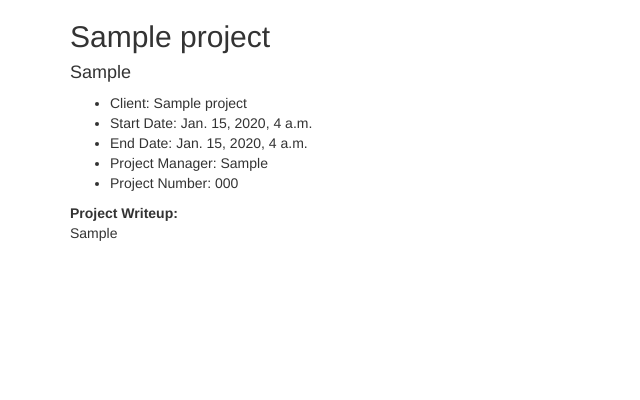
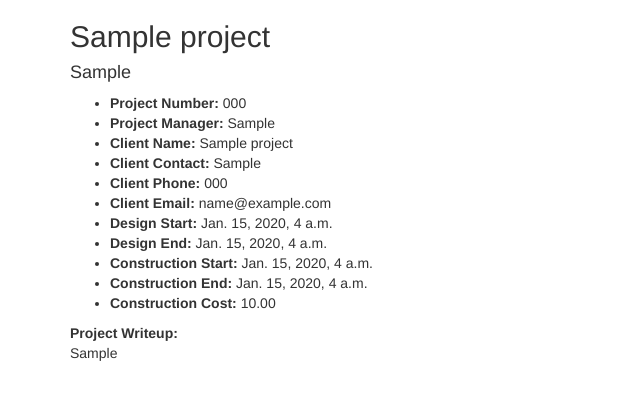
Before and after one commit to jbryandev/my-practice, a Django app: page /projects/1/ in a window 1280 px wide. Shown: the part 20-420 px from the top of the page, without its empty margins (0-640 px from the left). Run offline with Django 3.2, Linux system fonts and the light colour scheme; tables that the repository leaves empty hold one stand-in row (values such as "Sample post"); some libraries are stand-ins or nearby versions.

Commit message:
Revised proj details view and add model fields

```diff
--- a/mypractice/settings.py
+++ b/mypractice/settings.py
@@ -40,6 +40,7 @@ INSTALLED_APPS = [
     'django.contrib.staticfiles',
     'login_required',
     'django_tables2',
+    'phonenumber_field',
     'council',
     'projects',
 ]
@@ -139,3 +140,6 @@ django_heroku.settings(locals())
 # Login/Logout Redirects
 LOGIN_REDIRECT_URL = 'home'
 LOGOUT_REDIRECT_URL = 'home'
+
+# Phone Number Region
+PHONENUMBER_DEFAULT_REGION = 'US'
--- a/projects/admin.py
+++ b/projects/admin.py
@@ -5,8 +5,8 @@ from .models import Project
 # Register your models here.
 
 class ProjectAdmin(admin.ModelAdmin):
-    list_display = ('project_name', 'project_location')
-    list_filter = ['start_date']
+    list_display = ('project_name', 'client_name','project_location')
+    list_filter = ['des_end_date']
     search_fields = ['project_name']
 
 admin.site.register(Project, ProjectAdmin)
--- a/projects/models.py
+++ b/projects/models.py
@@ -1,19 +1,32 @@
+from django.core.validators import RegexValidator
 from django.db import models
+
+import phonenumbers
+from phonenumber_field.modelfields import PhoneNumberField
 
 # Create your models here.
 
 class Project(models.Model):
     project_name = models.CharField(max_length=200)
-    start_date = models.DateTimeField('start date')
-    end_date = models.DateTimeField('end date')
     project_location = models.CharField(max_length=200)
+    project_manager = models.CharField(max_length=200)
+    project_number = models.CharField(max_length=9, validators=[RegexValidator(r'^\d{0,9}$')])
+    project_writeup = models.TextField(null=True, blank=True)
     client_name = models.CharField(max_length=200)
-    project_manager = models.CharField(max_length=200)
-    project_number = models.CharField(max_length=10)
-    project_writeup = models.TextField()
+    client_contact = models.CharField(max_length=200, null=True, blank=True)
+    client_phone = PhoneNumberField(null=True, blank=True)
+    client_email = models.EmailField(max_length=200, null=True, blank=True)
+    des_start_date = models.DateTimeField('design start date', null=True, blank=True)
+    des_end_date = models.DateTimeField('design end date', null=True, blank=True)
+    con_start_date = models.DateTimeField('construction start date', null=True, blank=True)
+    con_end_date = models.DateTimeField('construction end date', null=True, blank=True)
+    con_cost = models.DecimalField('construction cost', max_digits=12, decimal_places=2, null=True, blank=True)
 
     def __str__(self):
         return self.project_name
 
     def get_absolute_url(self):
         return f"/projects/{self.id}/"
+
+    def formatted_phone(self, country=None):
+        return phonenumbers.parse(self.client_phone, country)
--- a/projects/templates/projects/detail.html
+++ b/projects/templates/projects/detail.html
@@ -1,19 +1,35 @@
 <!-- templates/index.html -->
 {% extends 'base.html' %}
+{% load project_extras %}
 
 {% block title %} - Project Detail{% endblock %}
 
 {% block content %}
+<!-- Page Navigation -->
 <nav><a href="{% url 'home' %}">Home</a> > <a href="{% url 'projects:index' %}">Projects</a></nav>
+
+<!-- Project Title & Location -->
 <h2>{{ project.project_name }}</h2>
 <h4>{{ project.project_location }}</h4>
+
+<!-- Project Details -->
 <ul>
-    <li>Client: {{ project.client_name }}</li>
-    <li>Start Date: {{ project.start_date }}</li>
-    <li>End Date: {{ project.end_date }}</li>
-    <li>Project Manager: {{ project.project_manager }}</li>
-    <li>Project Number: {{ project.project_number }}</li>
+    <li><strong>Project Number: </strong>{{ project.project_number }}</li>
+    <li><strong>Project Manager: </strong>{{ project.project_manager }}</li>
+    <li><strong>Client Name: </strong>{{ project.client_name }}</li>
+    {% if project.client_contact %}<li><strong>Client Contact: </strong>{{ project.client_contact }}</li>{% endif %}
+    {% if project.client_phone %}<li><strong>Client Phone: </strong>{{ project.client_phone }}</li>{% endif %}
+    {% if project.client_email %}<li><strong>Client Email: </strong>{{ project.client_email }}</li>{% endif %}
+    {% if project.des_start_date %}<li><strong>Design Start: </strong>{{ project.des_start_date }}</li>{% endif %}
+    {% if project.des_end_date %}<li><strong>Design End: </strong>{{ project.des_end_date }}</li>{% endif %}
+    {% if project.con_start_date %}<li><strong>Construction Start: </strong>{{ project.con_start_date }}</li>{% endif %}
+    {% if project.con_end_date %}<li><strong>Construction End: </strong>{{ project.con_end_date }}</li>{% endif %}
+    {% if project.con_cost %}<li><strong>Construction Cost: </strong>{{ project.con_cost }}</li>{% endif %}
 </ul>
-<strong>Project Writeup:</strong>
-<p>{{ project.project_writeup }}</p>
+
+<!-- Project Writeup Section -->
+{% if project.project_writeup %}
+    <strong>Project Writeup:</strong>
+    <p>{{ project.project_writeup }}</p>
+{% endif %}
 {% endblock %}
```
Also changed, not shown: projects/templatetags/project_extras.py (added, +8 -0 lines), projects/migrations/0003_auto_20191029_1336.py (added), projects/migrations/0004_auto_20191029_1349.py (added), projects/migrations/0005_auto_20191029_1350.py (added), projects/migrations/0006_auto_20191029_1350.py (added), projects/migrations/0007_project_con_cost.py (added), projects/templatetags/__init__.py (added).
